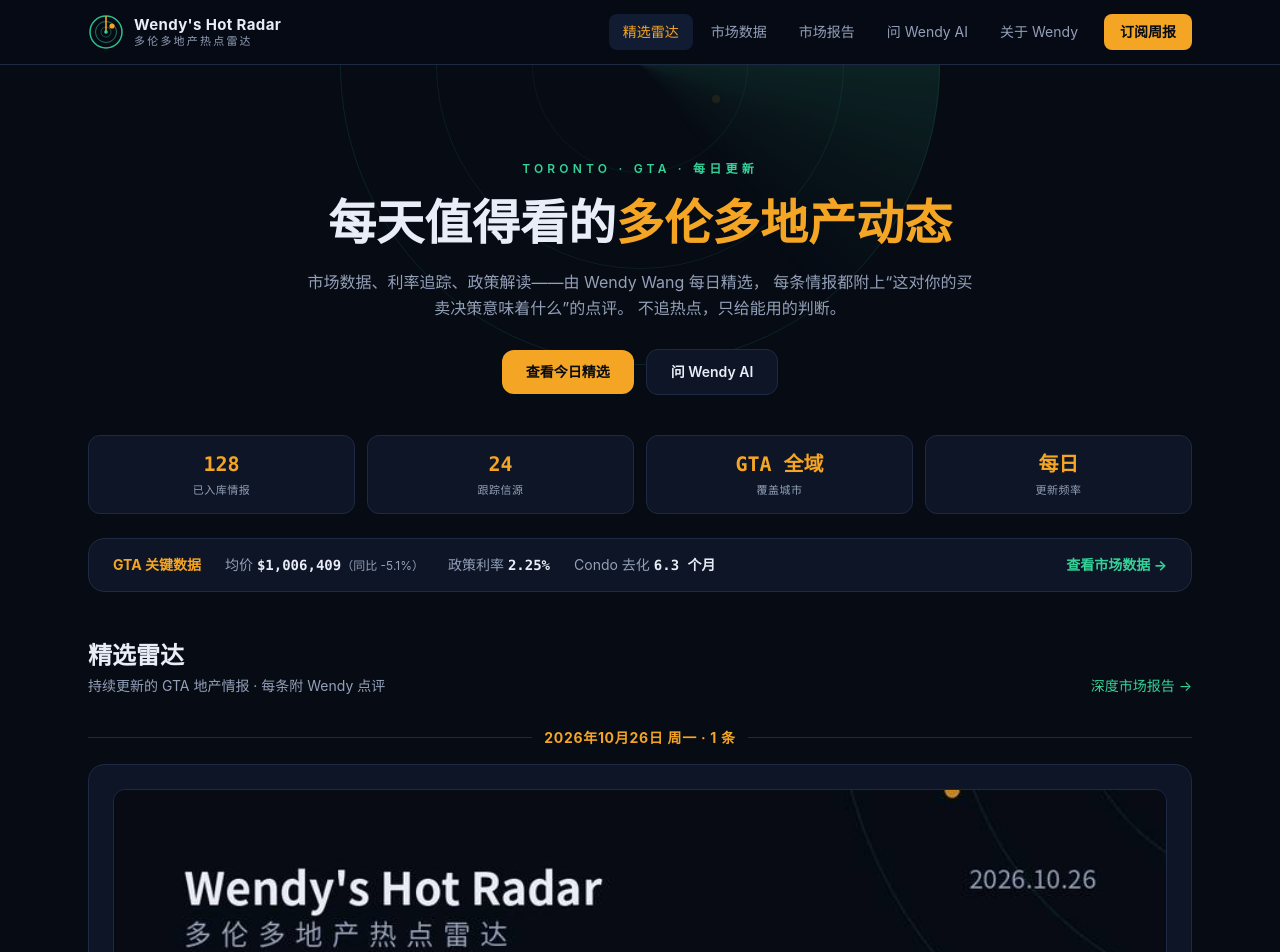
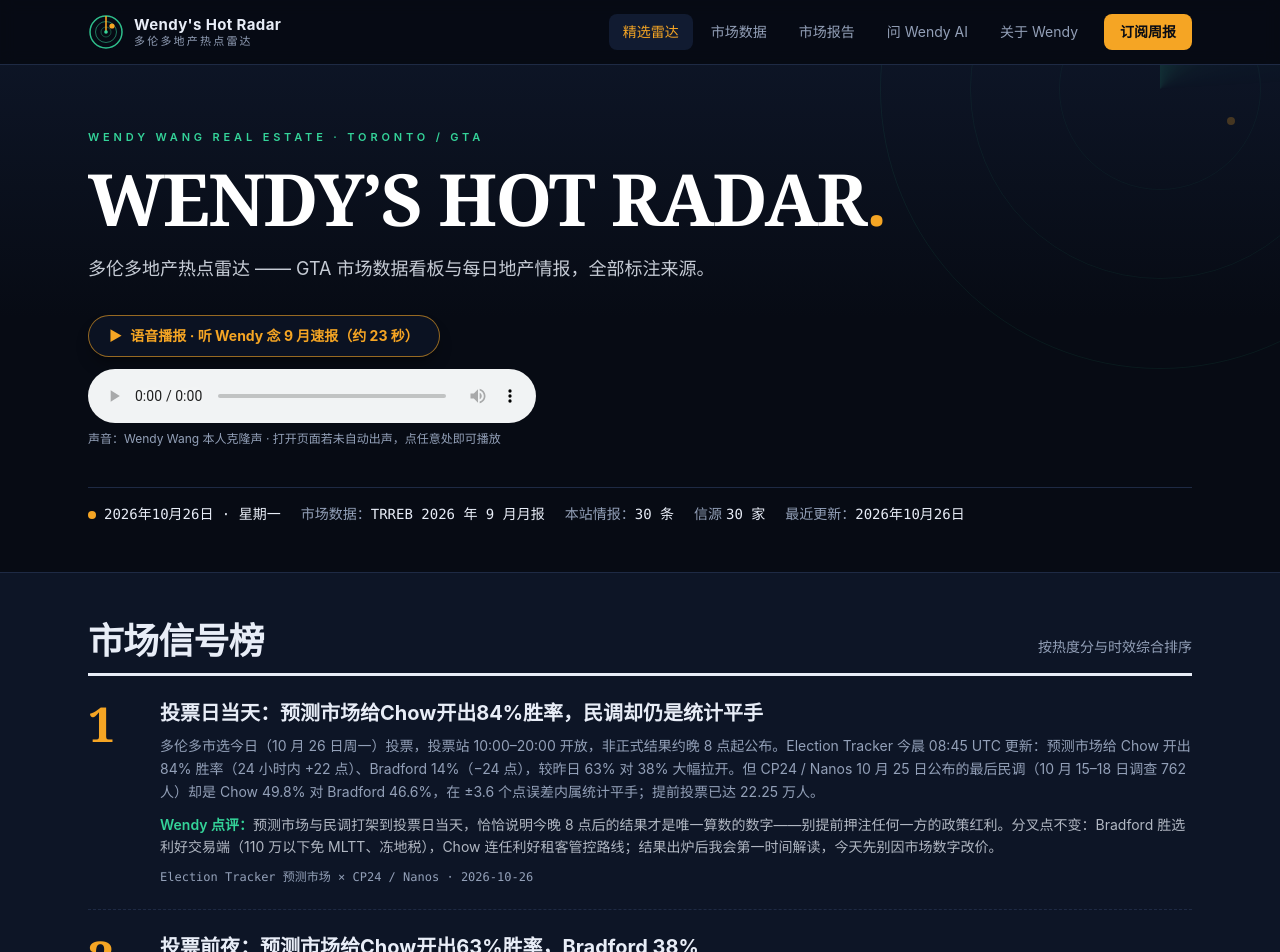
Before and after one commit to wendywangrealestate/wendy-hot-radar, a Next.js app: page / in a window 1280 px wide. Shown: the top 952 px of the page. Built offline with nearby package versions, Linux system fonts and the light colour scheme.

Commit message:
首页改版：分层编辑式布局 + 信号榜 + 语音播报自动播放

```diff
--- a/app/(site)/page.tsx
+++ b/app/(site)/page.tsx
@@ -1,5 +1,6 @@
 import Link from "next/link";
-import RadarHero from "@/components/RadarHero";
+import HomeHero from "@/components/HomeHero";
+import SignalBoard from "@/components/SignalBoard";
 import StatsStrip from "@/components/StatsStrip";
 import RadarCard from "@/components/RadarCard";
 import { groupByDate, formatDateCN, radarItems } from "@/data/radar";
@@ -7,15 +8,33 @@ import { groupByDate, formatDateCN, radarItems } from "@/data/radar";
 export default function Home() {
   const groups = groupByDate(radarItems);
 
+  // 信号榜选条：先按日期倒序（时效优先）、同日按热度倒序，去重后取前 6
+  const seen = new Set<string>();
+  const topSignals = [...radarItems]
+    .sort((a, b) => (a.date === b.date ? b.heat - a.heat : a.date < b.date ? 1 : -1))
+    .filter((item) => {
+      if (seen.has(item.id)) return false;
+      seen.add(item.id);
+      return true;
+    })
+    .slice(0, 6);
+
   return (
     <>
-      <RadarHero />
+      {/* 第 1 层：深色刊头（品牌 + 元信息 + 语音播报） */}
+      <HomeHero />
 
-      <div className="mx-auto max-w-6xl px-4 sm:px-6">
+      {/* 第 2 层：市场信号榜 */}
+      <section className="border-y border-line bg-panel">
+        <div className="mx-auto max-w-6xl px-4 py-12 sm:px-6">
+          <SignalBoard items={topSignals} />
+        </div>
+      </section>
+
+      {/* 第 3 层：关键数据带 */}
+      <section className="bg-panel2">
+        <div className="mx-auto max-w-6xl space-y-6 px-4 py-10 sm:px-6">
           <StatsStrip />
-      </div>
-
-      <div className="mx-auto max-w-6xl px-4 pt-6 sm:px-6">
           <Link
             href="/data"
             className="flex flex-wrap items-center justify-between gap-3 rounded-2xl border border-line bg-panel px-5 py-4 transition-colors hover:border-heat/50 sm:px-6"
@@ -36,14 +55,17 @@ export default function Home() {
             <span className="text-sm font-bold text-radar">查看市场数据 →</span>
           </Link>
         </div>
+      </section>
 
-      <section id="feed" className="mx-auto max-w-6xl scroll-mt-20 px-4 py-12 sm:px-6">
-        <div className="mb-8 flex items-end justify-between">
+      {/* 第 4 层：精选雷达全量信息流 */}
+      <section id="feed" className="scroll-mt-20 border-y border-line bg-abyss">
+        <div className="mx-auto max-w-6xl px-4 py-12 sm:px-6">
+          <div className="mb-8 flex flex-wrap items-end justify-between gap-x-6 gap-y-2 border-b-[3px] border-ink pb-3">
             <div>
-            <h2 className="text-2xl font-black text-ink">精选雷达</h2>
+              <h2 className="text-3xl font-black tracking-tight text-ink">精选雷达</h2>
               <p className="mt-1 text-sm text-muted">持续更新的 GTA 地产情报 · 每条附 Wendy 点评</p>
             </div>
-          <Link href="/reports" className="text-sm text-radar hover:underline">
+            <Link href="/reports" className="pb-1 text-sm font-semibold text-radar hover:underline">
               深度市场报告 →
             </Link>
           </div>
@@ -66,8 +88,13 @@ export default function Home() {
               </div>
             ))}
           </div>
+        </div>
+      </section>
 
-        <div className="mt-12 rounded-2xl border border-line bg-panel p-6 text-center sm:p-8">
+      {/* 第 5 层：订阅（深色收尾带） */}
+      <section className="bg-panel">
+        <div className="mx-auto max-w-6xl px-4 py-12 sm:px-6">
+          <div className="rounded-2xl border border-line bg-abyss p-6 text-center sm:p-8">
             <h3 className="text-lg font-bold text-ink">不想每天来翻？每周五收一封就够了</h3>
             <p className="mt-2 text-sm text-muted">
               《Wendy 每周市场速览》：一周关键数据 + 利率动向 + 一条本周最重要的判断。
@@ -79,6 +106,7 @@ export default function Home() {
               免费订阅
             </Link>
           </div>
+        </div>
       </section>
     </>
   );
--- /dev/null
+++ b/components/BriefingPlayer.tsx
@@ -0,0 +1,79 @@
+"use client";
+
+import { useEffect, useRef, useState } from "react";
+
+// 首页语音播报：打开页面先尝试自动播放（浏览器策略允许时）；
+// 被拦截时改为访客第一次点击/按键时自动开始，并始终提供手动播放按钮。
+export default function BriefingPlayer() {
+  const audioRef = useRef<HTMLAudioElement>(null);
+  const [playing, setPlaying] = useState(false);
+  const [started, setStarted] = useState(false);
+
+  useEffect(() => {
+    const audio = audioRef.current;
+    if (!audio) return;
+
+    let kick: (() => void) | null = null;
+    const armFallback = () => {
+      kick = () => {
+        audio.play().catch(() => {});
+      };
+      window.addEventListener("pointerdown", kick, { once: true });
+      window.addEventListener("keydown", kick, { once: true });
+    };
+
+    const attempt = audio.play();
+    if (attempt) {
+      attempt.catch(armFallback);
+    } else {
+      armFallback();
+    }
+
+    return () => {
+      if (kick) {
+        window.removeEventListener("pointerdown", kick);
+        window.removeEventListener("keydown", kick);
+      }
+    };
+  }, []);
+
+  const toggle = () => {
+    const audio = audioRef.current;
+    if (!audio) return;
+    if (audio.paused) {
+      audio.play().catch(() => {});
+    } else {
+      audio.pause();
+    }
+  };
+
+  return (
+    <div className="mt-8 max-w-xl">
+      <button
+        type="button"
+        onClick={toggle}
+        aria-pressed={playing}
+        className="inline-flex items-center gap-2 rounded-full border border-heat/60 bg-panel/80 px-5 py-2.5 text-sm font-bold text-heat shadow-lg shadow-black/30 transition-colors hover:border-heat hover:bg-panel"
+      >
+        <span aria-hidden="true">{playing ? "⏸" : "▶"}</span>
+        {playing ? "暂停播报" : "语音播报 · 听 Wendy 念 9 月速报（约 23 秒）"}
+      </button>
+      <audio
+        ref={audioRef}
+        src="/briefing-2026-09.mp3"
+        preload="metadata"
+        controls
+        onPlay={() => {
+          setPlaying(true);
+          setStarted(true);
+        }}
+        onPause={() => setPlaying(false)}
+        onEnded={() => setPlaying(false)}
+        className="mt-3 w-full max-w-md"
+      />
+      <p className="mt-2 text-xs text-muted">
+        声音：Wendy Wang 本人克隆声{started ? "" : " · 打开页面若未自动出声，点任意处即可播放"}
+      </p>
+    </div>
+  );
+}
--- /dev/null
+++ b/components/HomeHero.tsx
@@ -0,0 +1,77 @@
+import { radarItems } from "@/data/radar";
+import BriefingPlayer from "@/components/BriefingPlayer";
+
+// 首页深色刊头：品牌大标题 + 一行元信息 + 语音播报
+// 元信息全部由现有情报数据现算，不写假数
+function fmtDay(dateStr: string) {
+  const [y, m, d] = dateStr.split("-");
+  return `${y}年${Number(m)}月${Number(d)}日`;
+}
+
+function fmtDayWithWeek(dateStr: string) {
+  const dt = new Date(dateStr + "T12:00:00");
+  const week = ["星期日", "星期一", "星期二", "星期三", "星期四", "星期五", "星期六"][dt.getDay()];
+  return `${fmtDay(dateStr)} · ${week}`;
+}
+
+export default function HomeHero() {
+  const latestDate = radarItems.reduce((max, i) => (i.date > max ? i.date : max), radarItems[0].date);
+  const sourceCount = new Set(radarItems.map((i) => i.source)).size;
+
+  return (
+    <section className="relative overflow-hidden bg-abyss">
+      {/* 背景：本站原有的雷达扫描视觉，压暗后只作氛围 */}
+      <div className="pointer-events-none absolute inset-0 bg-gradient-to-b from-panel2/60 via-transparent to-abyss" />
+      <div className="pointer-events-none absolute -right-40 -top-64 hidden opacity-25 sm:block">
+        <div className="relative h-[560px] w-[560px]">
+          <div className="absolute inset-0 rounded-full border border-radar/30" />
+          <div className="absolute inset-[16%] rounded-full border border-radar/25" />
+          <div className="absolute inset-[32%] rounded-full border border-radar/20" />
+          <div className="radar-sweep absolute inset-0 rounded-full" />
+          <div className="radar-blip absolute left-[30%] top-[38%] h-2 w-2 rounded-full bg-heat" />
+          <div
+            className="radar-blip absolute left-[62%] top-[55%] h-2 w-2 rounded-full bg-heat"
+            style={{ animationDelay: "1s" }}
+          />
+          <div
+            className="radar-blip absolute left-[48%] top-[30%] h-1.5 w-1.5 rounded-full bg-radar"
+            style={{ animationDelay: "2s" }}
+          />
+        </div>
+      </div>
+
+      <div className="relative mx-auto max-w-6xl px-4 pb-12 pt-12 sm:px-6 sm:pt-16">
+        <p className="text-[11px] font-semibold tracking-[0.35em] text-radar">
+          WENDY WANG REAL ESTATE · TORONTO / GTA
+        </p>
+        <h1 className="mt-4 font-serif text-5xl font-black leading-none tracking-tight text-white sm:text-7xl">
+          WENDY&rsquo;S HOT RADAR<span className="text-heat">.</span>
+        </h1>
+        <p className="mt-5 max-w-2xl text-base leading-relaxed text-ink/85 sm:text-lg">
+          多伦多地产热点雷达 —— GTA 市场数据看板与每日地产情报，全部标注来源。
+        </p>
+
+        <BriefingPlayer />
+
+        <div className="mt-10 flex flex-wrap items-center gap-x-5 gap-y-2 border-t border-line pt-4 text-xs text-muted sm:text-sm">
+          <span>
+            <span className="mr-2 inline-block h-2 w-2 rounded-full bg-heat align-middle" aria-hidden="true" />
+            <span className="font-mono text-ink">{fmtDayWithWeek(latestDate)}</span>
+          </span>
+          <span>
+            市场数据：<span className="font-mono text-ink">TRREB 2026 年 9 月月报</span>
+          </span>
+          <span>
+            本站情报：<span className="font-mono text-ink">{radarItems.length} 条</span>
+          </span>
+          <span>
+            信源 <span className="font-mono text-ink">{sourceCount} 家</span>
+          </span>
+          <span>
+            最近更新：<span className="font-mono text-ink">{fmtDay(latestDate)}</span>
+          </span>
+        </div>
+      </div>
+    </section>
+  );
+}
--- /dev/null
+++ b/components/SignalBoard.tsx
@@ -0,0 +1,47 @@
+import type { RadarItem } from "@/data/radar";
+
+// 市场信号榜：编辑式编号榜单 —— 大号序号 + 标题 + 摘要 + 点评，虚线分隔
+export default function SignalBoard({ items }: { items: RadarItem[] }) {
+  return (
+    <>
+      <div className="flex flex-wrap items-end justify-between gap-x-6 gap-y-2 border-b-[3px] border-ink pb-3">
+        <h2 className="text-3xl font-black tracking-tight text-ink sm:text-4xl">市场信号榜</h2>
+        <p className="pb-1 text-sm text-muted">按热度分与时效综合排序</p>
+      </div>
+
+      <div>
+        {items.map((item, i) => {
+          const external = /^https?:\/\//.test(item.url ?? "");
+          const href = external ? item.url : "#feed";
+          return (
+            <a
+              key={item.id}
+              href={href}
+              {...(external ? { target: "_blank", rel: "noreferrer" } : {})}
+              className="group flex gap-4 border-b border-dashed border-line py-6 last:border-b-0 sm:gap-6"
+            >
+              <span className="w-10 shrink-0 font-serif text-4xl font-black leading-none text-heat sm:w-12 sm:text-5xl">
+                {i + 1}
+              </span>
+              <span className="min-w-0">
+                <span className="block text-lg font-bold leading-snug text-ink transition-colors group-hover:text-heat sm:text-xl">
+                  {item.title}
+                </span>
+                <span className="mt-2 line-clamp-3 block text-sm leading-relaxed text-muted">
+                  {item.summary}
+                </span>
+                <span className="mt-2.5 line-clamp-2 block text-sm leading-relaxed text-ink/75">
+                  <span className="font-semibold text-radar">Wendy 点评：</span>
+                  {item.wendyNote}
+                </span>
+                <span className="mt-2.5 block font-mono text-xs text-muted">
+                  {item.source} · {item.date}
+                </span>
+              </span>
+            </a>
+          );
+        })}
+      </div>
+    </>
+  );
+}
```
Also changed, not shown: 1 other file (tests, documents, lock files or other folders). Lines whose indentation alone changed are shown as unchanged.
